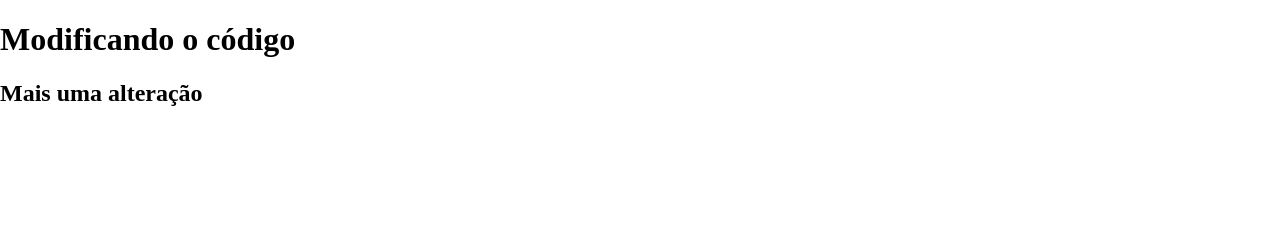
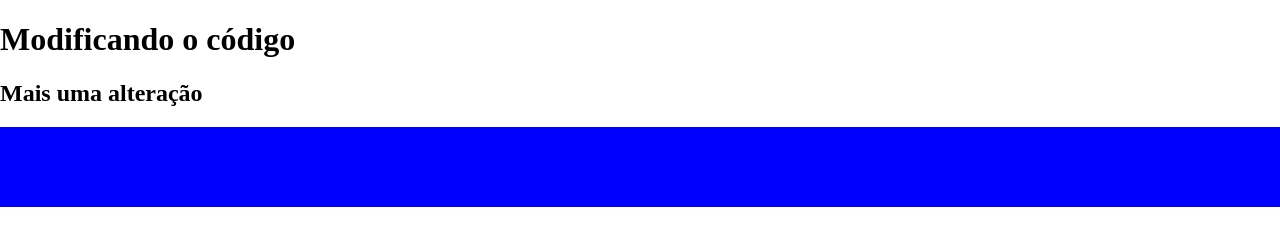
Before and after one commit to igordecastro/Teste, a plain HTML site: page index.html in a window 1280 px wide. Drawn offline with Linux system fonts and the light colour scheme.

Commit message:
versaoGisele

```diff
--- a/index.html
+++ b/index.html
@@ -13,7 +13,7 @@
 
 </head>
 <body>
-
+    <div class="gisele"></div>
 <script src="scripts.js"></script>
 </body>
 </html>
--- a/style.css
+++ b/style.css
@@ -1,3 +1,8 @@
 body {
     margin: 0 auto;
 }
+
+.gisele{
+    height: 80px;
+    background-color: blue;
+}
```
